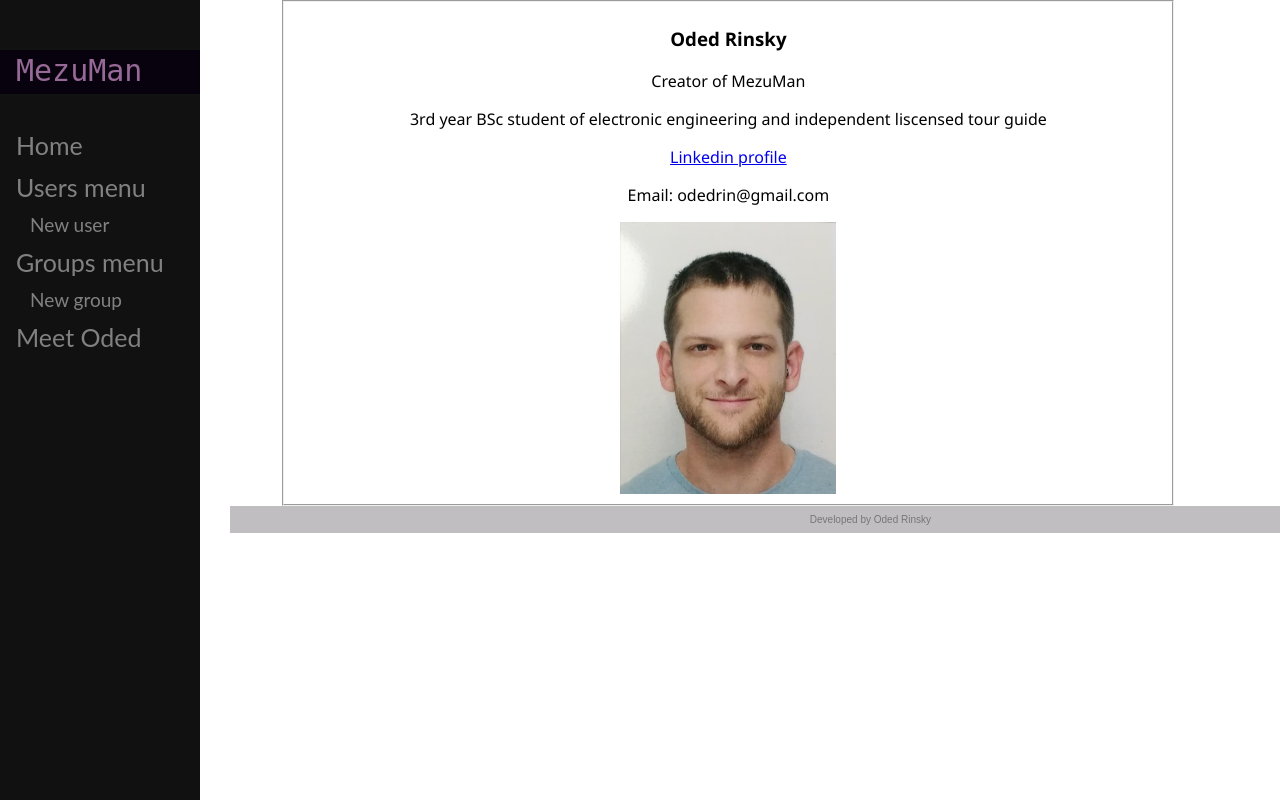
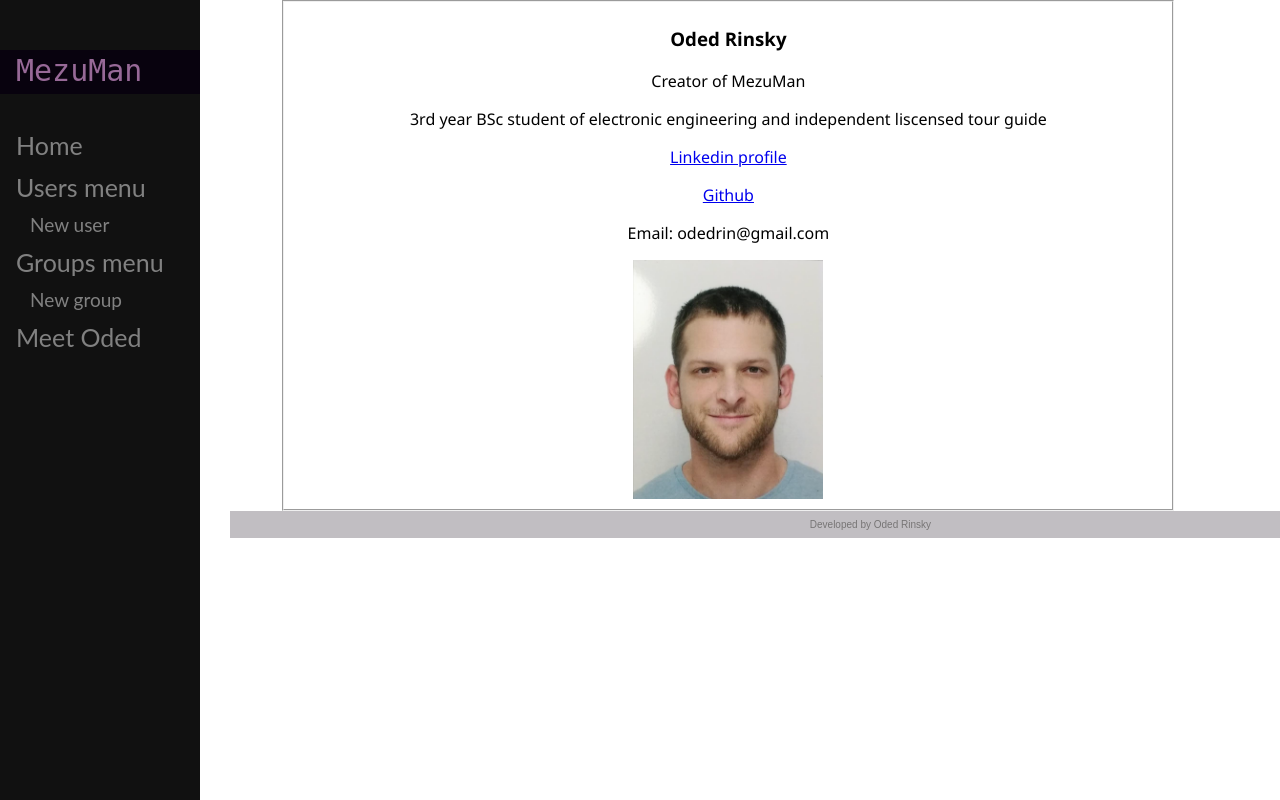
Before and after one commit to odedrin/MezuMan, a Flask app: page /meet_oded/ in a window 1280 px wide. Run offline with Flask 2, Linux system fonts and the light colour scheme.

Commit message:
minor changes

```diff
--- a/templates/meet_Oded.html
+++ b/templates/meet_Oded.html
@@ -8,7 +8,8 @@
           <p>Creator of MezuMan</p>
           <p>3rd year BSc student of electronic engineering and independent liscensed tour guide</p>
           <p><a href= 'https://www.linkedin.com/in/oded-rinsky-63b877123/', target="_blank">Linkedin profile</a></p>
+          <p><a href= 'https://github.com/odedrin/mezuman', target="_blank">Github</a></p>
           <p>Email: odedrin@gmail.com</p>
-          <img src="/static/images/me.PNG" alt="Oded" style="width:25%">
+          <img src="/static/images/me.PNG" alt="Oded" style="width:22%">
         </fieldset></div>
 {%endblock%}</html>
```
